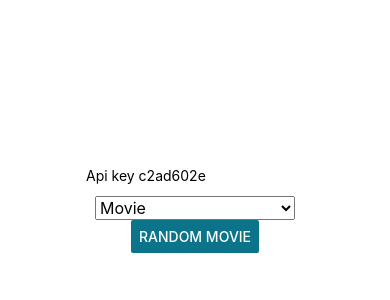
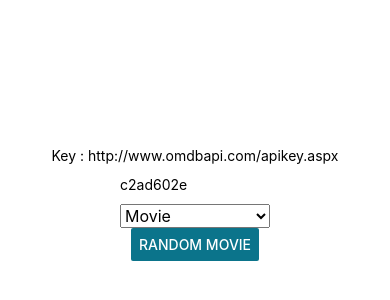
Before and after one commit to guyotoceane/randomMovie, a React Native app: screen / in a window 390 px wide. Shown: the part 218-518 px from the top of the page. Built offline with nearby package versions, Linux system fonts and the light colour scheme.

Commit message:
lien api add

```diff
--- a/App.js
+++ b/App.js
@@ -85,19 +85,21 @@
     if (this.state.isStart) {
       return (
         <View style={styles.center}>
+          <Text>Key : http://www.omdbapi.com/apikey.aspx</Text>
           <TextInput
-            style={{height: 40}}
-            placeholder={'Api key ' + this.state.key}
+            style={{height: 40, width: 150}}
+            placeholder= {this.state.key}
             onChangeText={(key) => this.setState({key})}
           />
           <Picker
-            style={{ width: 200 }}
+            style={{ width: 150 }}
             selectedValue={this.state.type}
             onValueChange={type => this.setState({ type: type })}>
             <Picker.Item label="Movie" value="movie" />
             <Picker.Item label="Serie" value="series" />
           </Picker>
           <Button
+            style={{ width: 150 }}
             color="#0B748B"
             onPress={this.new}
             title={'Random ' + this.state.type}
```
